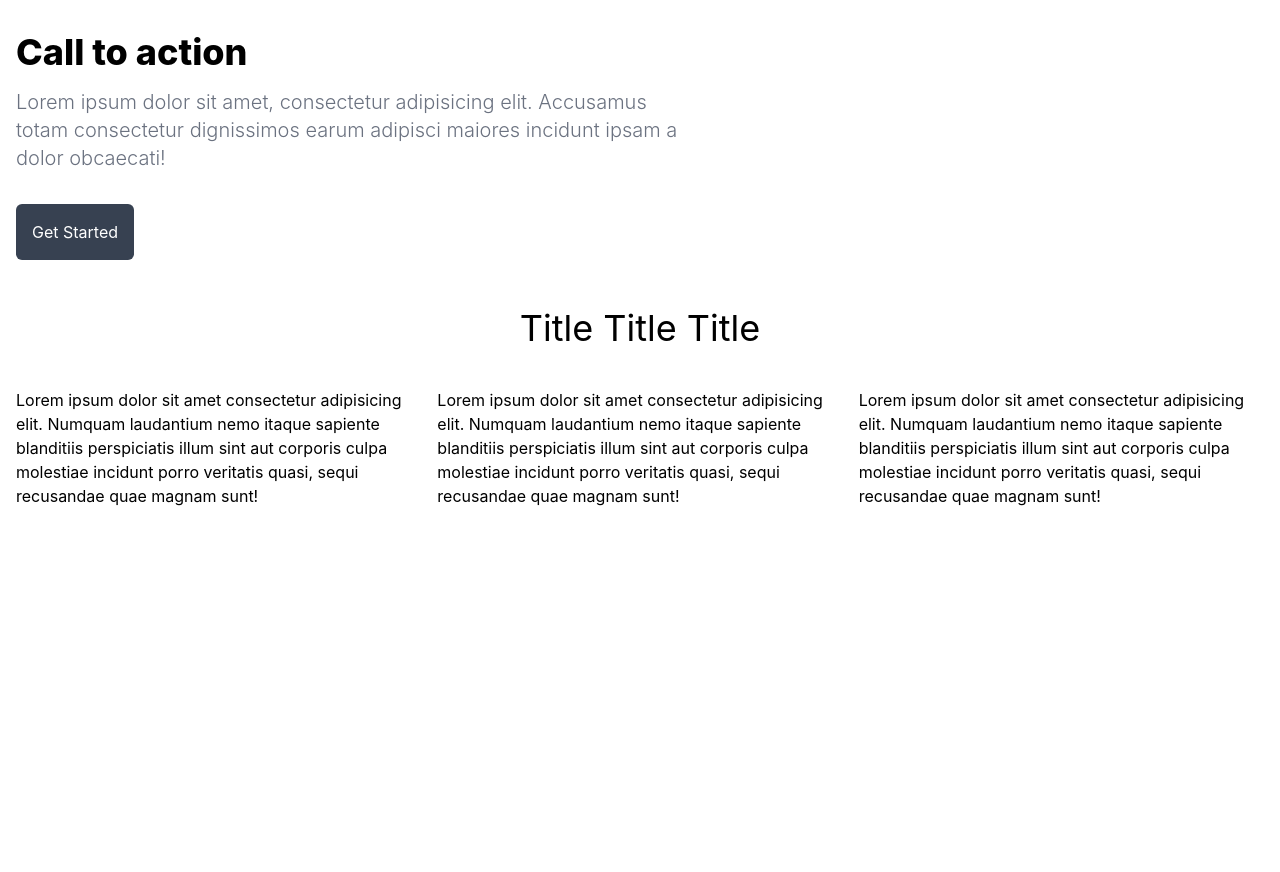
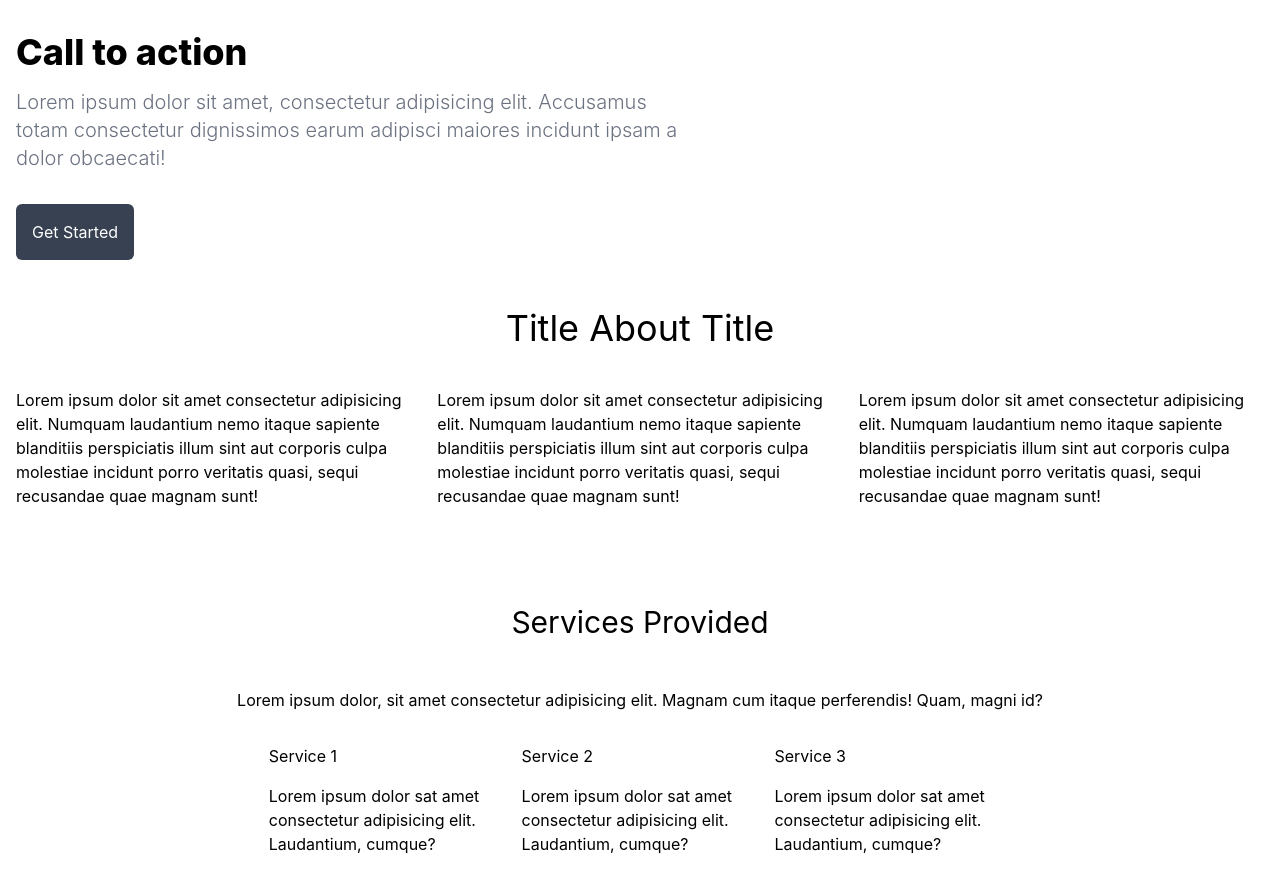
Before and after one commit to ronnie-rios/sc-portfolio, a React (Create React App) app: page / in a window 1280 px wide. Before the commit the page ends 800 px from the top, so only its background shows below. Built offline with nearby package versions, Linux system fonts and the light colour scheme.

Commit message:
services

```diff
--- a/src/components/About.jsx
+++ b/src/components/About.jsx
@@ -2,13 +2,11 @@ import React from 'react'
 
 const About = () => {
   return (
-    <section className='grid md:grid-cols-3 p-4 justify-items-center gap-4'>
-        <div className='md:col-span-3 mb-4'><h1 className='text-4xl'>Title Title Title</h1></div>
+    <section className='grid md:grid-cols-3 p-4 justify-items-center gap-4 mb-10'>
+        <div className='md:col-span-3 mb-4'><h1 className='text-4xl'>Title About Title</h1></div>
         <div className='my-2'>Lorem ipsum dolor sit amet consectetur adipisicing elit. Numquam laudantium nemo itaque sapiente blanditiis perspiciatis illum sint aut corporis culpa molestiae incidunt porro veritatis quasi, sequi recusandae quae magnam sunt!</div>
         <div className='my-2'>Lorem ipsum dolor sit amet consectetur adipisicing elit. Numquam laudantium nemo itaque sapiente blanditiis perspiciatis illum sint aut corporis culpa molestiae incidunt porro veritatis quasi, sequi recusandae quae magnam sunt!</div>
         <div className='my-2'>Lorem ipsum dolor sit amet consectetur adipisicing elit. Numquam laudantium nemo itaque sapiente blanditiis perspiciatis illum sint aut corporis culpa molestiae incidunt porro veritatis quasi, sequi recusandae quae magnam sunt!</div>
-
-
     </section>
   )
 }
--- a/src/components/Services.jsx
+++ b/src/components/Services.jsx
@@ -2,7 +2,26 @@ import React from 'react'
 
 const Services = () => {
   return (
-    <div>Services</div>
+    <section className='grid md:grid-cols-5 justify-items-center gap-4 p-4'>
+        <div className='md:col-span-5'>
+            <h1 className='m-4 text-3xl'>Services Provided</h1>
+        </div>
+        <div className='md:col-span-5'>
+            <p className='m-4'>Lorem ipsum dolor, sit amet consectetur adipisicing elit. Magnam cum itaque perferendis! Quam, magni id?</p>
+        </div>
+        <div className='md:col-start-2 md:col-end-2'>
+            <h1 className='pb-4'> Service 1</h1>
+            <p>Lorem ipsum dolor sat amet consectetur adipisicing elit. Laudantium, cumque?</p>
+        </div>
+        <div className='md:col-start-3 md:col-end-3'>
+            <h1 className='pb-4'> Service 2</h1>
+            <p>Lorem ipsum dolor sat amet consectetur adipisicing elit. Laudantium, cumque?</p>
+        </div>
+        <div className='md:col-start-4 md:col-end-4'>
+            <h1 className='pb-4'> Service 3</h1>
+            <p>Lorem ipsum dolor sat amet consectetur adipisicing elit. Laudantium, cumque?</p>
+        </div>
+    </section>
   )
 }
 
--- a/src/pages/HomePage.jsx
+++ b/src/pages/HomePage.jsx
@@ -1,13 +1,14 @@
 import React from 'react'
 import About from '../components/About'
 import Landing from '../components/Landing'
+import Services from '../components/Services'
 
 const HomePage = () => {
   return (
     <main className='max-w-screen-xl mx-auto'>
         <Landing />
         <About />
-
+        <Services />
     </main>
   )
 }
```
